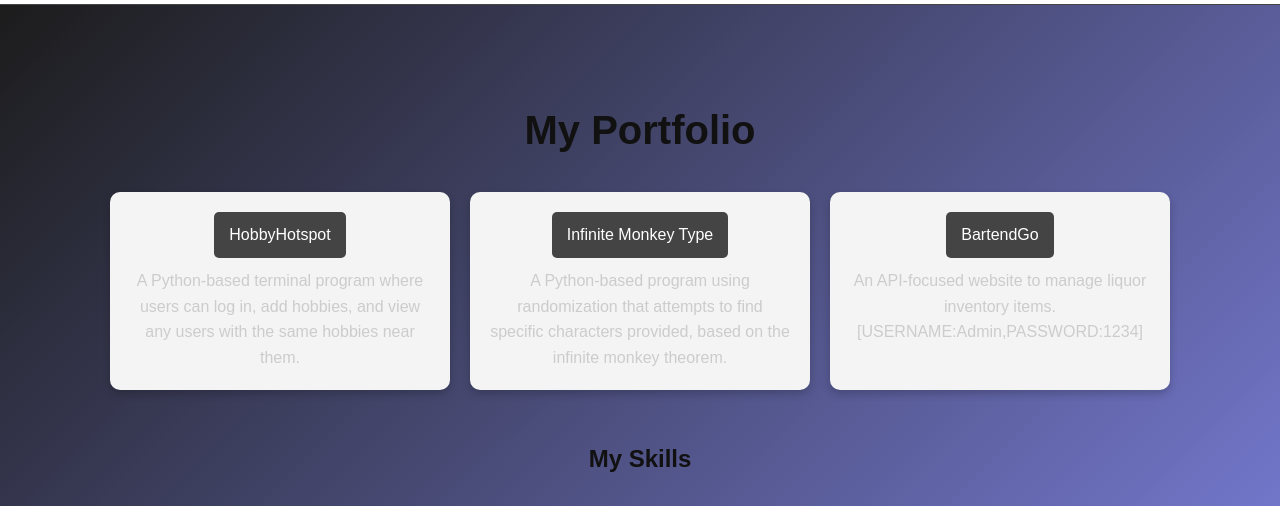
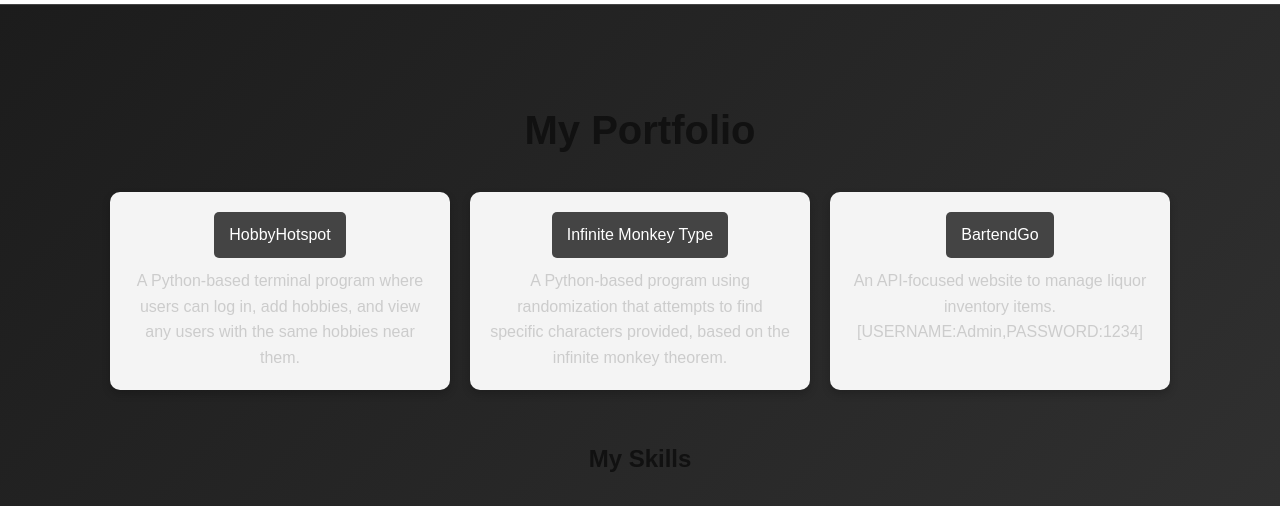
Before and after one commit to fbuenrostro01/Faustino_Porfolio, a plain HTML site: page index.html in a window 1280 px wide. Shown: the part 705-1211 px from the top of the page. Drawn offline with Linux system fonts and the light colour scheme.

Commit message:
Add files via upload
reverted change

```diff
--- a/styles.css
+++ b/styles.css
@@ -109,7 +109,7 @@ button:hover {
 .portfolio-skills {
     padding: 60px;
     text-align: center;
-    background: linear-gradient(135deg, #1c1c1c, #7f84e4); /* Gradient for visual interest */
+    background: linear-gradient(135deg, #1c1c1c, #333); /* Gradient for visual interest */
     animation: fadeIn 1s ease-in-out;
     border-top: 1px solid #444; /* Divider line to separate sections */
 }
```
